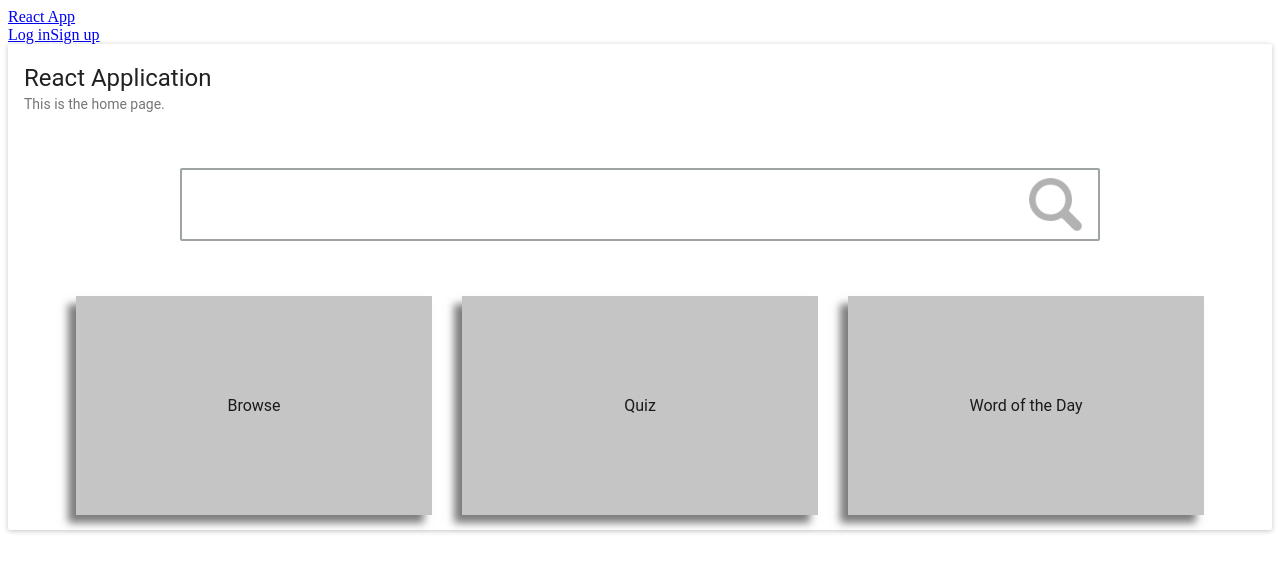
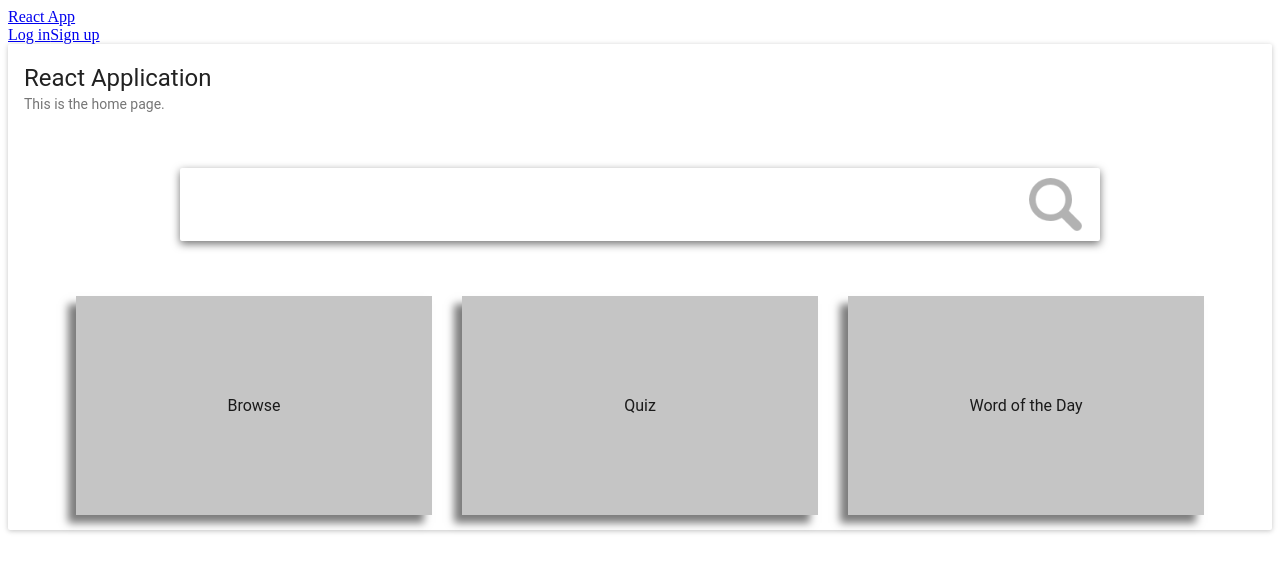
Before and after one commit to dbdoyle182/Contech, a React (Create React App) app in the folder client/: page / in a window 1280 px wide. Shown: the top 572 px of the page. Built offline with nearby package versions, Linux system fonts and the light colour scheme.

Commit message:
removed border from search bar

```diff
--- a/client/src/components/SearchBar/SearchBar.css
+++ b/client/src/components/SearchBar/SearchBar.css
@@ -8,10 +8,11 @@
     border-radius: 2px;
     font-size: 2rem;
     padding: 1rem;
-    border: 2px solid #9ea3a3;
+    border: 2px solid transparent;
     width: 70%;
     transition: all 0.3s;
     color: #414141;
+    box-shadow: 0px 3px 9px #737373;
 }
 
 .search-box:focus {
```
